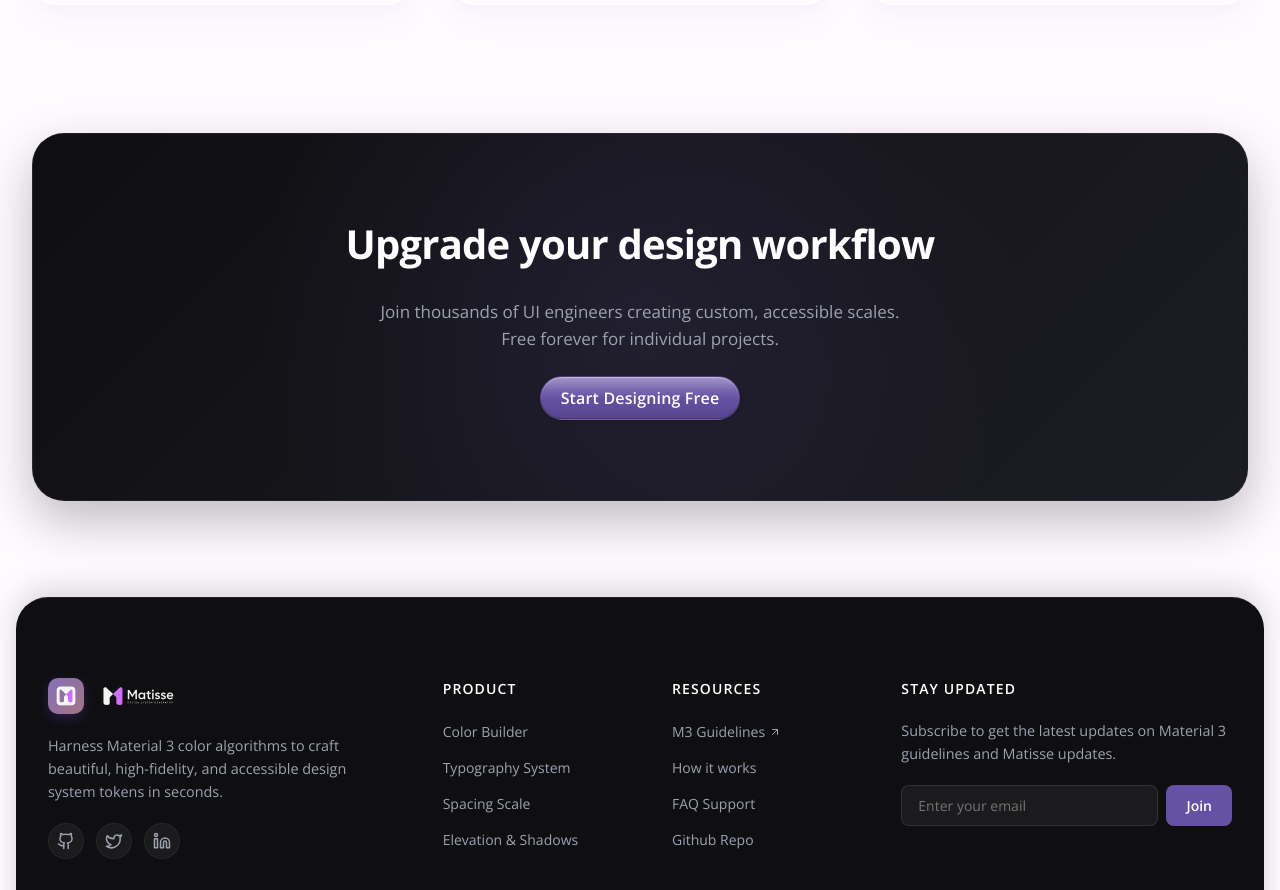
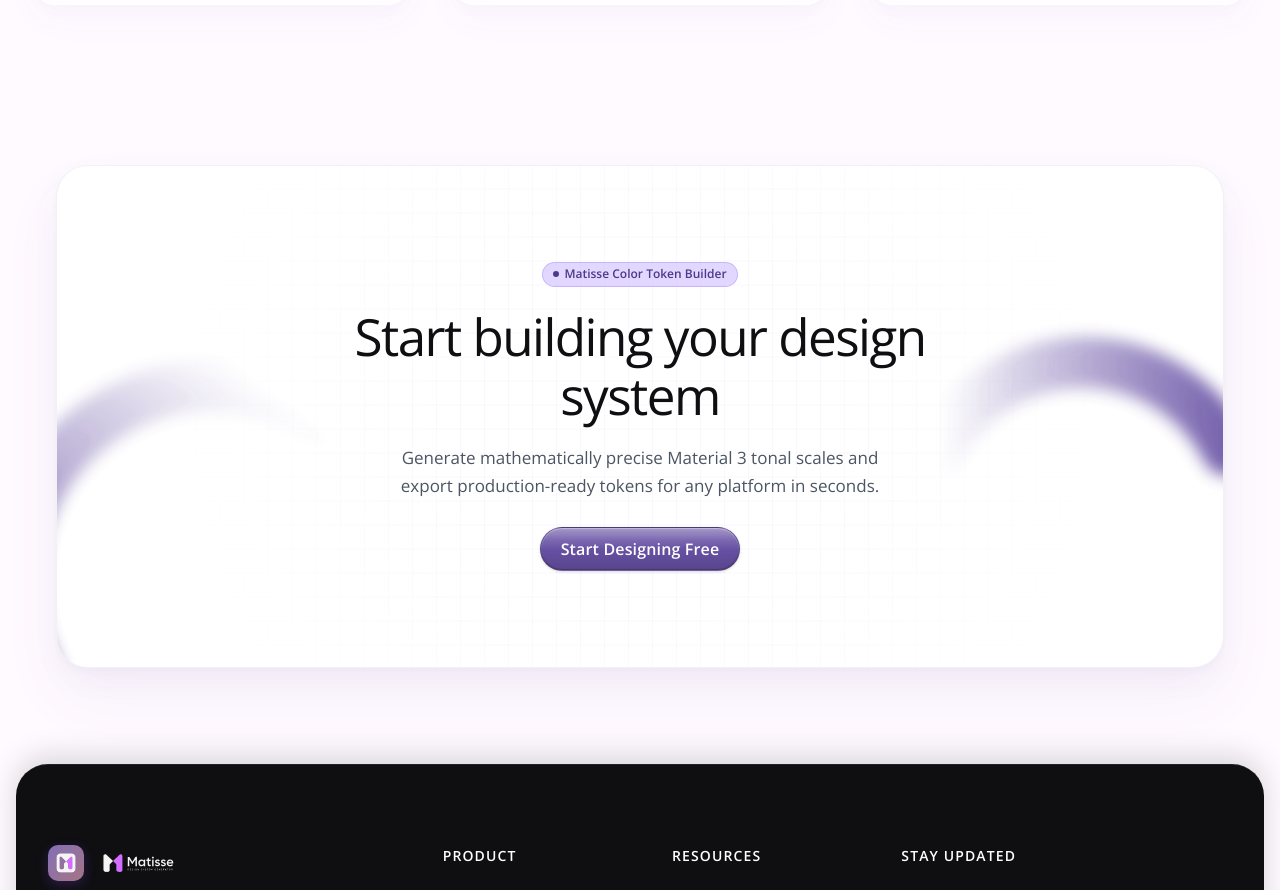
Before and after one commit to Joseph-Brendan/Matisse, a React (Vite) app in the folder m3-color-token-builder/: page / in a window 1280 px wide. Shown: the part 4680-5570 px from the top of the page. Built offline with nearby package versions, Linux system fonts and the light colour scheme; a web font is replaced by a local one; what @material/material-color-utilities would draw is missing.

Commit message:
feat: add landing page layout with featured toolkit, FAQs, and testimonials sections

```diff
--- a/m3-color-token-builder/src/pages/Landing/Landing.css
+++ b/m3-color-token-builder/src/pages/Landing/Landing.css
@@ -1043,53 +1043,95 @@
 .cta-section {
   width: 100%;
   max-width: 1440px;
-  margin: 2rem auto 0;
+  margin: 4rem auto 0;
+  padding: 0 1.5rem;
+  box-sizing: border-box;
 }
 
 .cta-inner-card {
   position: relative;
-  background: linear-gradient(135deg, #0f0f12 0%, #1c1c24 100%);
+  background: #ffffff;
   border-radius: 2rem;
-  padding: 5rem 2rem;
+  padding: 6rem 2rem;
   text-align: center;
   overflow: hidden;
-  border: 1px solid rgba(255, 255, 255, 0.06);
-  box-shadow: 0 20px 50px rgba(0, 0, 0, 0.25);
+  border: 1px solid rgba(103, 81, 164, 0.08);
+  box-shadow: 0 4px 6px rgba(0, 0, 0, 0.02),
+              0 12px 30px rgba(103, 81, 164, 0.04),
+              0 30px 60px rgba(103, 81, 164, 0.06);
   display: flex;
   flex-direction: column;
   align-items: center;
+  justify-content: center;
   gap: 1.5rem;
 }
 
-.cta-glow-overlay {
+.cta-inner-card::before {
+  content: '';
   position: absolute;
   inset: 0;
-  background: radial-gradient(circle at 50% 50%, rgba(103, 81, 164, 0.15) 0%, transparent 60%);
+  background-image:
+    linear-gradient(rgba(103, 81, 164, 0.04) 1px, transparent 1px),
+    linear-gradient(90deg, rgba(103, 81, 164, 0.04) 1px, transparent 1px);
+  background-size: 24px 24px;
+  background-position: center;
+  -webkit-mask-image: radial-gradient(circle at 50% 50%, black 30%, transparent 75%);
+  mask-image: radial-gradient(circle at 50% 50%, black 30%, transparent 75%);
   pointer-events: none;
+  z-index: 1;
+}
+
+.cta-decor-left,
+.cta-decor-right {
+  position: absolute;
+  width: clamp(240px, 30vw, 360px);
+  height: clamp(240px, 30vw, 360px);
+  pointer-events: none;
+  filter: blur(8px) drop-shadow(0 4px 12px rgba(103, 81, 164, 0.05));
+  opacity: 0.9;
+  transition: all 0.3s ease;
+}
+
+.cta-decor-left {
+  left: -40px;
+  bottom: -40px;
+}
+
+.cta-decor-right {
+  right: -40px;
+  top: -40px;
+}
+
+.cta-content-wrapper {
+  position: relative;
+  z-index: 2;
+  display: flex;
+  flex-direction: column;
+  align-items: center;
+  gap: 1.25rem;
+  max-width: 600px;
 }
 
 .cta-title {
-  font-size: 2.5rem;
-  font-weight: 700;
-  color: #ffffff;
-  letter-spacing: -0.02em;
+  font-size: clamp(1.75rem, 4vw, 3.25rem);
+  font-weight: 300;
+  color: #0f0f12;
+  letter-spacing: -0.03em;
+  line-height: 1.15;
   margin: 0;
-  z-index: 1;
 }
 
 .cta-subtitle {
-  font-size: 1.0625rem;
+  font-size: clamp(0.9375rem, 2vw, 1.0625rem);
   line-height: 1.6;
-  color: #9ca3af;
-  margin: 0;
-  max-width: 540px;
-  z-index: 1;
+  color: #4b5563;
+  margin: 0 0 0.5rem;
+  max-width: 480px;
 }
 
 .cta-buttons-row {
   display: flex;
   justify-content: center;
-  z-index: 1;
 }
 
 /* Below the fold content page sections */
@@ -1180,4 +1222,16 @@
   .cta-title {
     font-size: 1.75rem;
   }
+  .cta-inner-card {
+    padding: 4rem 1rem;
+    border-radius: 1.5rem;
+  }
+  .cta-decor-left {
+    left: -80px;
+    bottom: -80px;
+  }
+  .cta-decor-right {
+    right: -80px;
+    top: -80px;
+  }
 }
--- a/m3-color-token-builder/src/pages/Landing/index.tsx
+++ b/m3-color-token-builder/src/pages/Landing/index.tsx
@@ -528,15 +528,41 @@ export const Landing: React.FC = () => {
         {/* 8. CTA SECTION */}
         <section className="cta-section">
           <div className="cta-inner-card">
-            <div className="cta-glow-overlay" />
-            <h2 className="cta-title">Upgrade your design workflow</h2>
+            {/* Left Decorative Arc */}
+            <svg className="cta-decor-left" viewBox="0 0 200 200" fill="none" xmlns="http://www.w3.org/2000/svg">
+              <path d="M 10 180 A 110 110 0 0 1 170 40" stroke="url(#cta-left-grad)" strokeWidth="28" strokeLinecap="round" />
+              <defs>
+                <linearGradient id="cta-left-grad" x1="0%" y1="100%" x2="80%" y2="0%">
+                  <stop offset="0%" stopColor="var(--md-ref-role-primary)" />
+                  <stop offset="100%" stopColor="var(--md-ref-role-primary)" stopOpacity="0" />
+                </linearGradient>
+              </defs>
+            </svg>
+
+            {/* Right Decorative Arc */}
+            <svg className="cta-decor-right" viewBox="0 0 200 200" fill="none" xmlns="http://www.w3.org/2000/svg">
+              <path d="M 20 180 A 90 90 0 0 1 180 180" stroke="url(#cta-right-grad)" strokeWidth="28" strokeLinecap="round" />
+              <defs>
+                <linearGradient id="cta-right-grad" x1="0%" y1="100%" x2="100%" y2="100%">
+                  <stop offset="0%" stopColor="var(--md-ref-role-primary)" stopOpacity="0" />
+                  <stop offset="100%" stopColor="var(--md-ref-role-primary)" />
+                </linearGradient>
+              </defs>
+            </svg>
+
+            <div className="cta-content-wrapper">
+              <Badge variant="primary" size="md" dot className="cta-badge">
+                Matisse Color Token Builder
+              </Badge>
+              <h2 className="cta-title">Start building your design system</h2>
               <p className="cta-subtitle">
-              Join thousands of UI engineers creating custom, accessible scales. Free forever for individual projects.
+                Generate mathematically precise Material 3 tonal scales and export production-ready tokens for any platform in seconds.
               </p>
               <div className="cta-buttons-row">
                 <GlossyButton variant="primary" size="lg" onClick={() => navigate(user ? '/dashboard' : '/auth')}>
                   Start Designing Free
                 </GlossyButton>
+              </div>
             </div>
           </div>
         </section>
```
Lines whose indentation alone changed are shown as unchanged.
